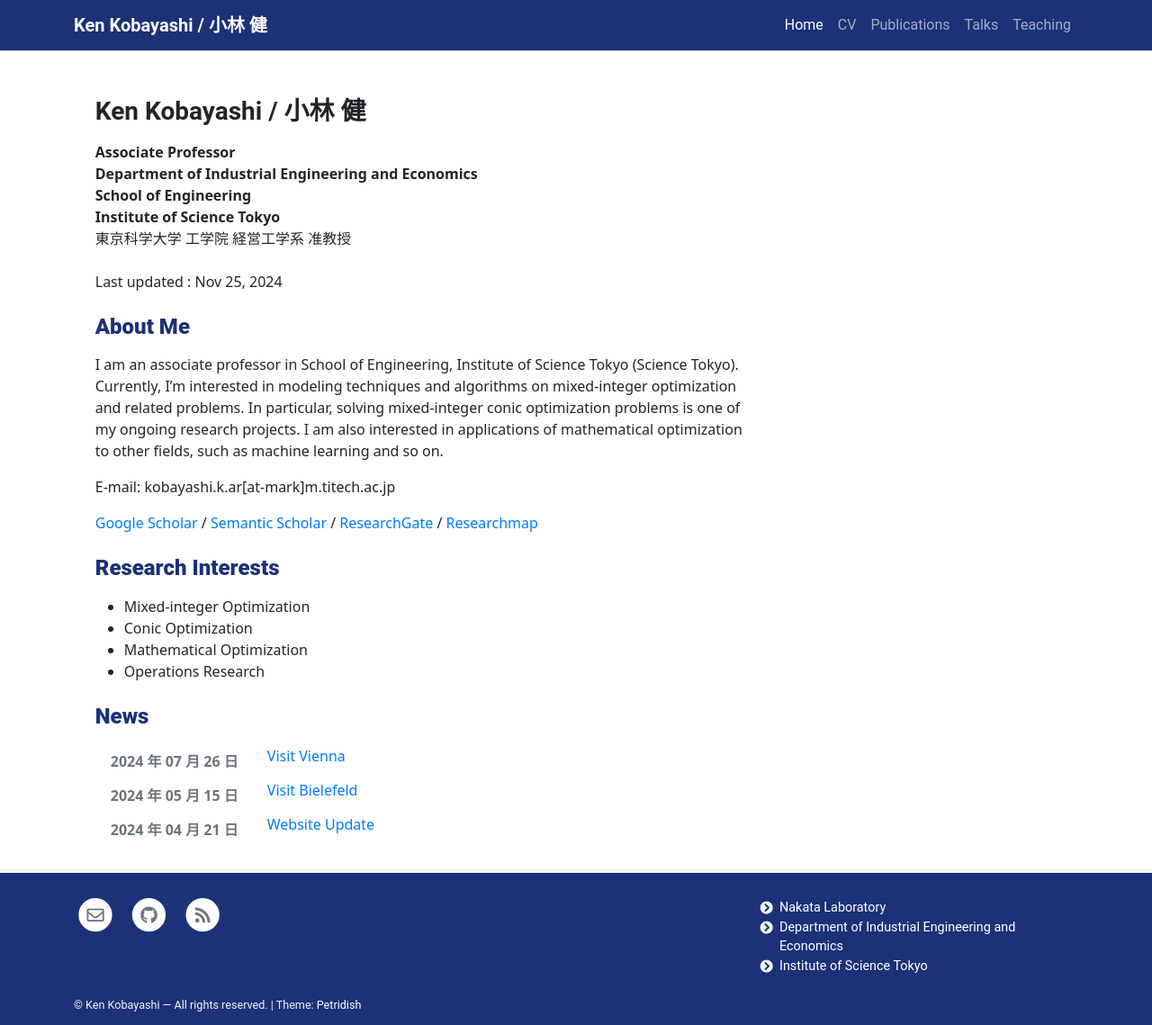
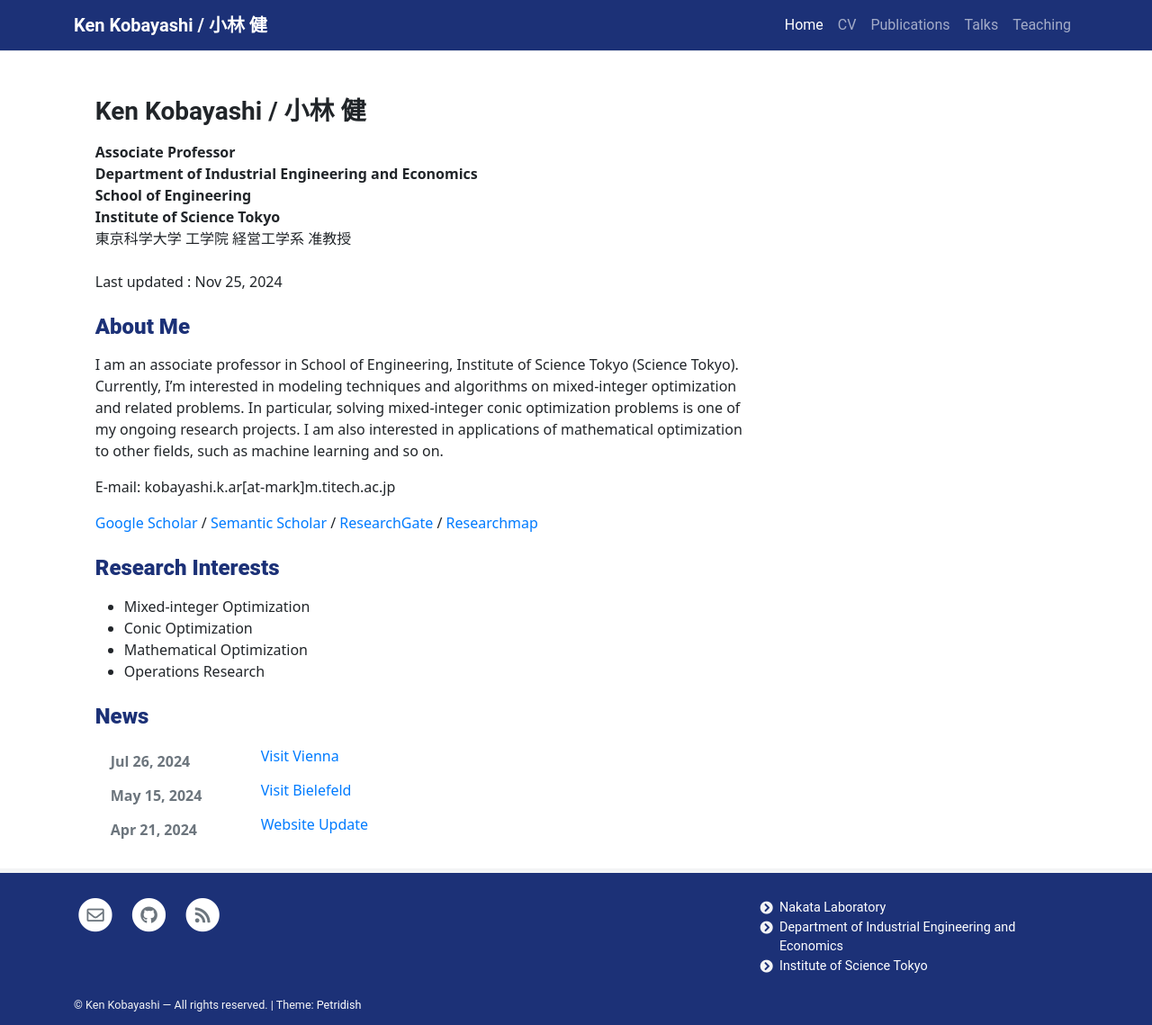
Before and after one commit to KenKoba2119/KenKoba2119.github.io, a Jekyll site: the page built from pages/home.md, in a window 1280 px wide. Shown: the whole page at 90% size. Built offline with Jekyll 4.4.1, drawn with Linux system fonts in a browser that asks for light colours.

Commit message:
Update card.html

```diff
--- a/_includes/card.html
+++ b/_includes/card.html
@@ -18,7 +18,7 @@
     {% if item.collection == 'posts' %}
       <div class="d-flex align-items-center">
         <p class="card-subtitle mb-0" style="margin-right: 1rem;">
-          {{ item.date | date: "%Y 年 %m 月 %d 日" }}
+          {{ item.date | date: "%b %d, %Y" }}
         </p>
         <a href="{{ item.url | relative_url }}" class="card-title" style="margin-left: 1rem;">
           {{ item.title }}
```
